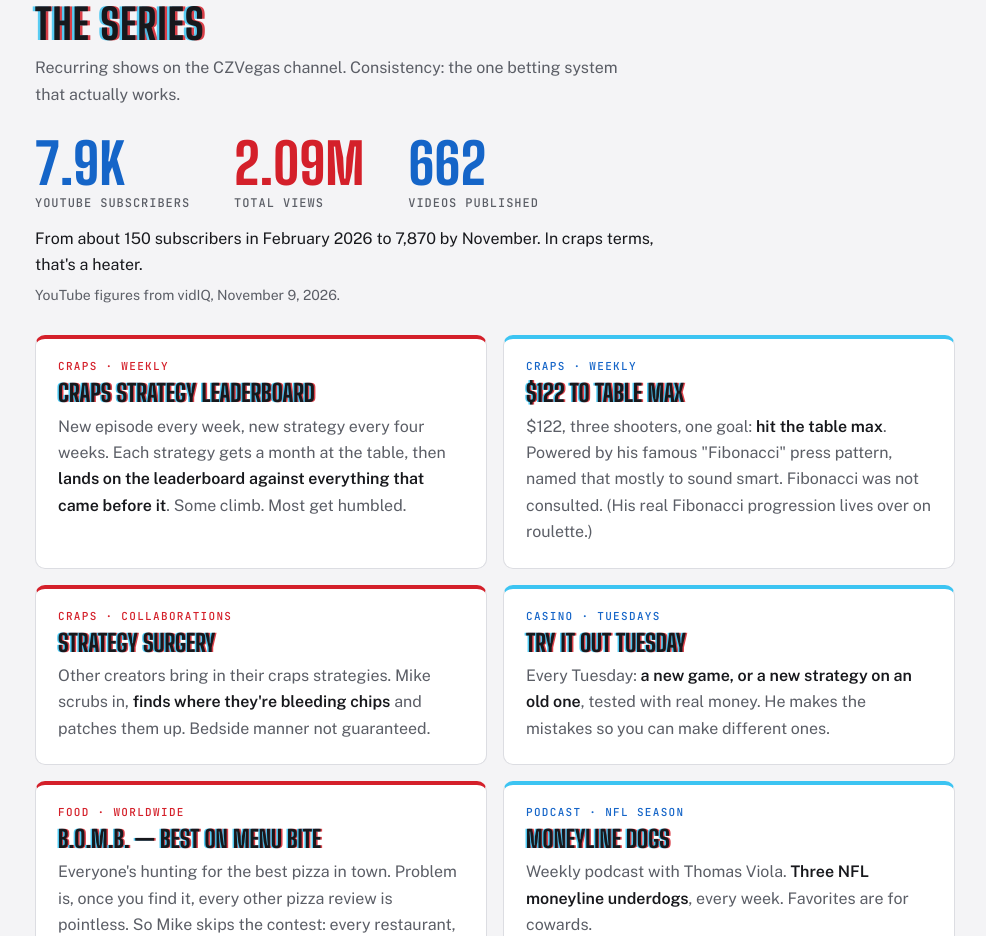
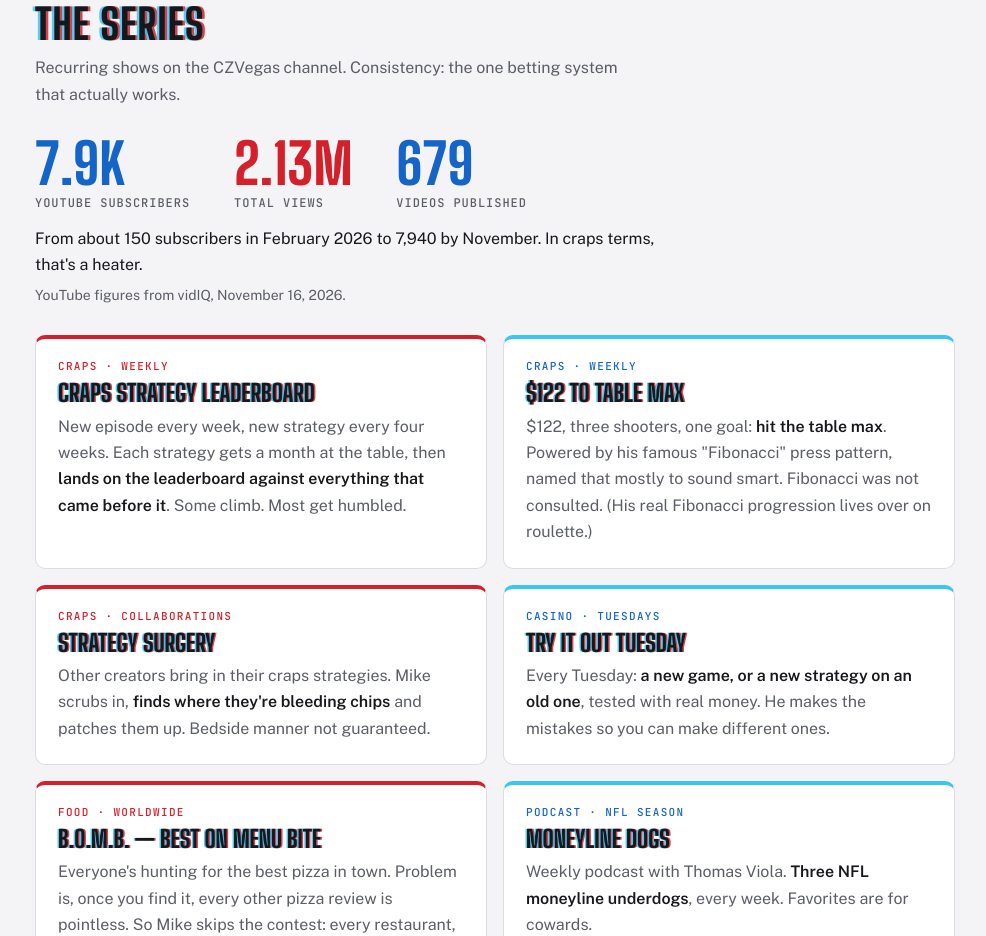
Before and after one commit to CZVegas/czvegas-site, a plain HTML site: page index.html in a window 1280 px wide. Shown: the part 1400-2336 px from the top of the page, without its empty margins (145-1131 px from the left). Drawn offline with nearby package versions, Linux system fonts and the light colour scheme.

Commit message:
Weekly stats update 2026-11-16

```diff
--- a/index.html
+++ b/index.html
@@ -193,11 +193,11 @@ footer{padding-block:32px;color:var(--muted);font-size:14px}
   <p class="sub">Recurring shows on the CZVegas channel. Consistency: the one betting system that actually works.</p>
   <div class="stats">
     <div><b>7.9K</b><span>YouTube subscribers</span></div>
-    <div><b>2.09M</b><span>total views</span></div>
-    <div><b>662</b><span>videos published</span></div>
+    <div><b>2.13M</b><span>total views</span></div>
+    <div><b>679</b><span>videos published</span></div>
   </div>
-  <p class="growth">From about 150 subscribers in February 2026 to 7,870 by November. In craps terms, that's a heater.</p>
-  <p class="note" style="margin:-8px 0 28px">YouTube figures from vidIQ, November 9, 2026.</p>
+  <p class="growth">From about 150 subscribers in February 2026 to 7,940 by November. In craps terms, that's a heater.</p>
+  <p class="note" style="margin:-8px 0 28px">YouTube figures from vidIQ, November 16, 2026.</p>
   <div class="series">
     <article class="card">
       <span class="tag">Craps · weekly</span>
```
